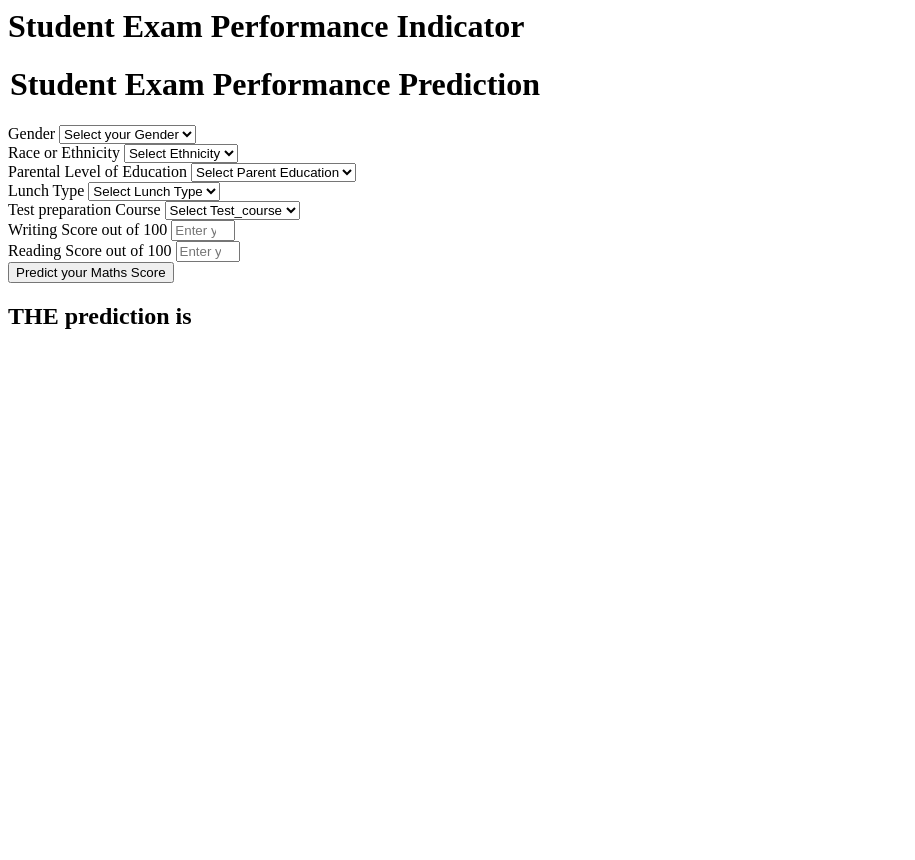
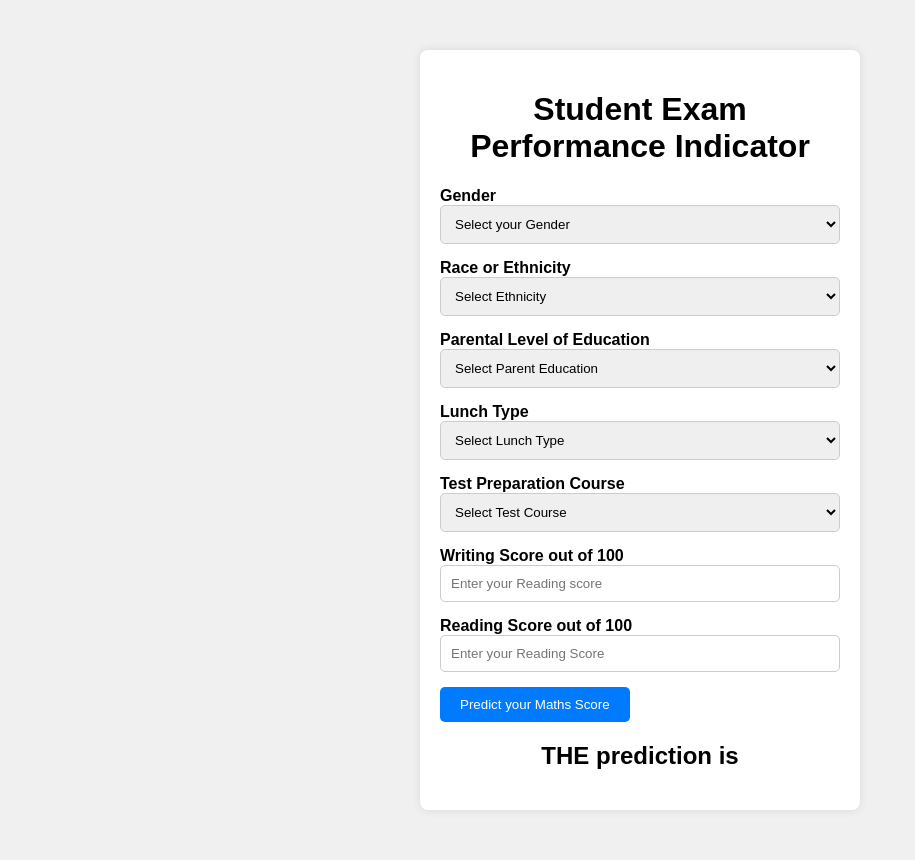
Before and after one commit to samyak1512/AWS-CI-CD-Projects, a Flask app: page /predictdata in a window 1280 px wide. Shown: the whole page, without its empty margins (0-915 px from the left). Before the commit the page ends 329 px from the top, so only its background shows below. Run offline with Flask 3, Linux system fonts and the light colour scheme.

Commit message:
redesigned home page

```diff
--- a/requirements.txt
+++ b/requirements.txt
@@ -2,7 +2,7 @@ pandas
 numpy
 seaborn
 matplotlib
-scikit-learn
+scikit-learn==1.0.2
 catboost
 xgboost
 dill
--- a/templates/home.html
+++ b/templates/home.html
@@ -1,43 +1,84 @@
+<!DOCTYPE html>
 <html>
+
+<head>
+    <title>Student Exam Performance Indicator</title>
+    <style>
+        /* CSS for styling the form */
+        body {
+            font-family: Arial, sans-serif;
+            background-color: #f0f0f0;
+            margin: 0;
+            padding: 0;
+        }
+
+        .login {
+            background-color: #fff;
+            max-width: 400px;
+            margin: 50px auto;
+            padding: 20px;
+            border-radius: 8px;
+            box-shadow: 0 0 10px rgba(0, 0, 0, 0.1);
+        }
+
+        h1,
+        h2 {
+            text-align: center;
+        }
+
+        .form-label {
+            font-weight: bold;
+        }
+
+        .form-control {
+            width: 100%;
+            padding: 10px;
+            margin-bottom: 15px;
+            border: 1px solid #ccc;
+            border-radius: 5px;
+            box-sizing: border-box;
+        }
+
+        .btn {
+            background-color: #007bff;
+            color: #fff;
+            padding: 10px 20px;
+            border: none;
+            border-radius: 5px;
+            cursor: pointer;
+        }
+
+        .btn:hover {
+            background-color: #0056b3;
+        }
+    </style>
+</head>
+
 <body>
     <div class="login">
         <h1>Student Exam Performance Indicator</h1>
 
         <form action="{{ url_for('predict_datapoint')}}" method="post">
-        <h1>
+            <!-- <h1>
                 <legend>Student Exam Performance Prediction</legend>
-        </h1>
+            </h1> -->
             <div class="mb-3">
                 <label class="form-label">Gender</label>
                 <select class="form-control" name="gender" placeholder="Enter you Gender" required>
                     <option class="placeholder" selected disabled value="">Select your Gender</option>
-                <option value="male">
-                    Male
-                </option>
-                <option value="female">
-                    Female
-                </option>
+                    <option value="male">Male</option>
+                    <option value="female">Female</option>
                 </select>
             </div>
             <div class="mb-3">
                 <label class="form-label">Race or Ethnicity</label>
                 <select class="form-control" name="ethnicity" placeholder="Enter you ethnicity" required>
                     <option class="placeholder" selected disabled value="">Select Ethnicity</option>
-                <option value="group A">
-                    Group A
-                </option>
-                <option value="group B">
-                    Group B
-                </option>
-                <option value="group C">
-                    Group C
-                </option>
-                <option value="group D">
-                    Group D
-                </option>
-                <option value="group E">
-                    Group E
-                </option>
+                    <option value="group A">Group A</option>
+                    <option value="group B">Group B</option>
+                    <option value="group C">Group C</option>
+                    <option value="group D">Group D</option>
+                    <option value="group E">Group E</option>
                 </select>
             </div>
             <div class="mb-3">
@@ -45,49 +86,29 @@
                 <select class="form-control" name="parental_level_of_education"
                     placeholder="Enter you Parent Education" required>
                     <option class="placeholder" selected disabled value="">Select Parent Education</option>
-                <option value="associate's degree">
-                    associate's degree
-                </option>
-                <option value="bachelor's degree">
-                    bachelor's degree
-                </option>
-                <option value="high school">
-                    high school
-                </option>
-                <option value="master's degree">
-                    master's degree
-                </option>
-                <option value="some college">
-                    some college
-                </option>
-                <option value="some high school">
-                    some high school
-                </option>
+                    <option value="associate's degree">Associate's Degree</option>
+                    <option value="bachelor's degree">Bachelor's Degree</option>
+                    <option value="high school">High School</option>
+                    <option value="master's degree">Master's Degree</option>
+                    <option value="some college">Some College</option>
+                    <option value="some high school">Some High School</option>
                 </select>
             </div>
             <div class="mb-3">
                 <label class="form-label">Lunch Type</label>
                 <select class="form-control" name="lunch" placeholder="Enter you Lunch" required>
                     <option class="placeholder" selected disabled value="">Select Lunch Type</option>
-                <option value="free/reduced">
-                    free/reduced
-                </option>
-                <option value="standard">
-                    standard
-                </option>
+                    <option value="free/reduced">Free/Reduced</option>
+                    <option value="standard">Standard</option>
                 </select>
             </div>
             <div class="mb-3">
-            <label class="form-label">Test preparation Course</label>
+                <label class="form-label">Test Preparation Course</label>
                 <select class="form-control" name="test_preparation_course" placeholder="Enter you Course"
                     required>
-                <option class="placeholder" selected disabled value="">Select Test_course</option>
-                <option value="none">
-                    None
-                </option>
-                <option value="completed">
-                    Completed
-                </option>
+                    <option class="placeholder" selected disabled value="">Select Test Course</option>
+                    <option value="none">None</option>
+                    <option value="completed">Completed</option>
                 </select>
             </div>
             <div class="mb-3">
@@ -105,7 +126,9 @@
             </div>
         </form>
         <h2>
-       THE  prediction is {{results}}
+            THE prediction is {{results}}
         </h2>
-   <body>
+    </div>
+</body>
+
 </html>
--- a/templates/index.html
+++ b/templates/index.html
@@ -1 +1,2 @@
 <h1>Welcome to the home page</h1>
+<h2>Redirect to "url:8080/predictdata" to predict your result</h2>
```
Lines whose indentation alone changed are shown as unchanged.
